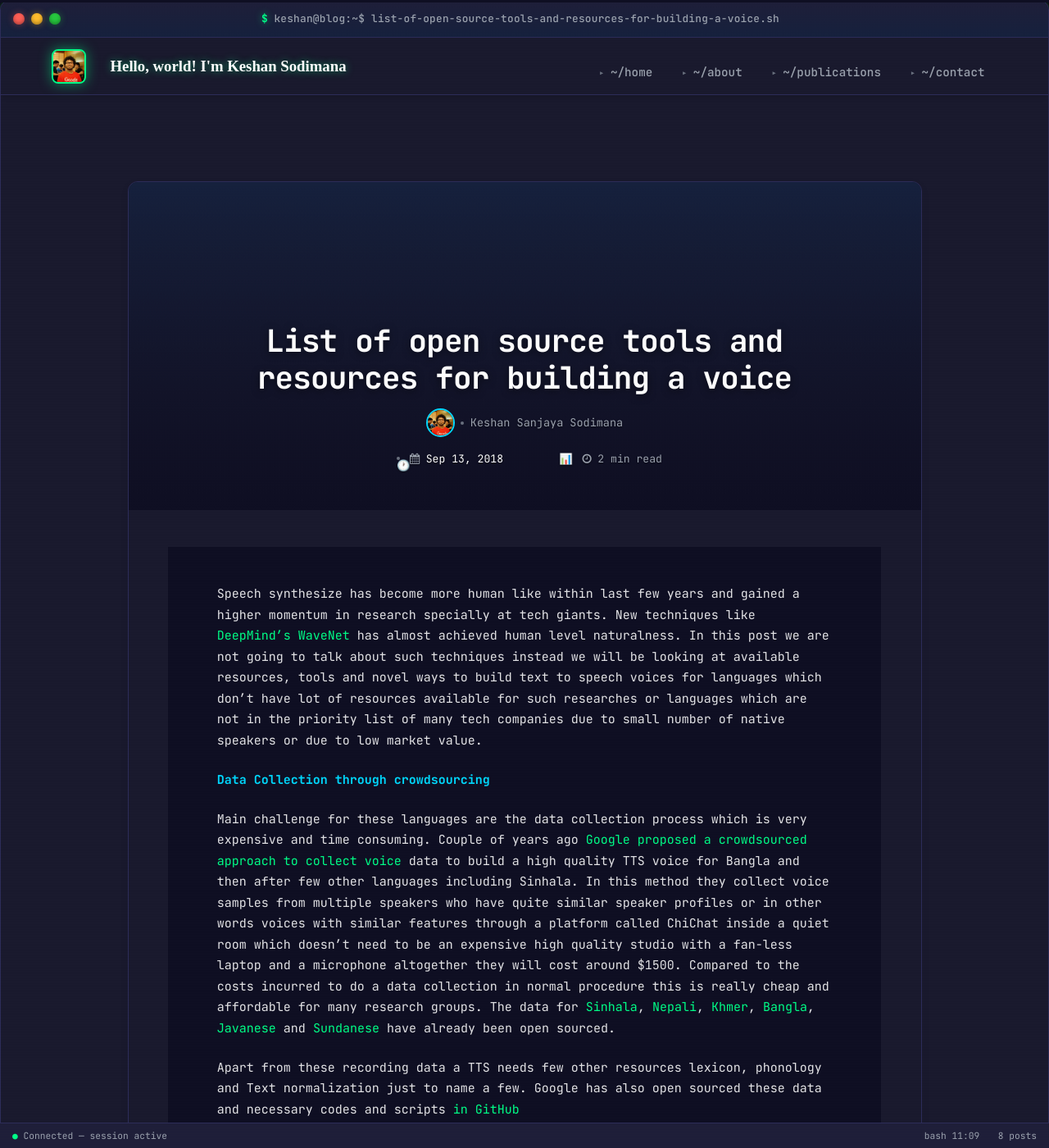
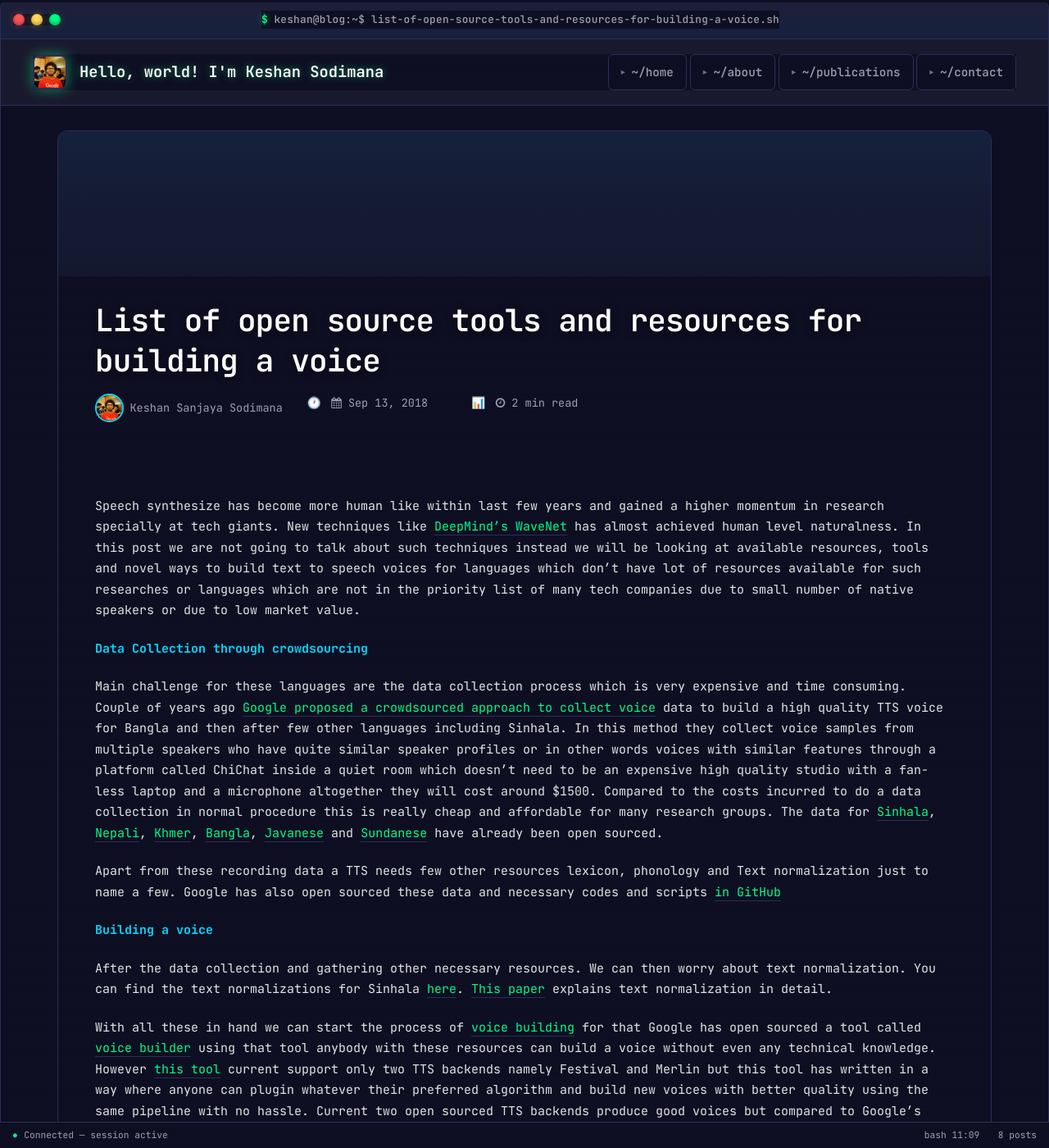
Before and after one commit to keshan/keshan.github.io, a Jekyll site: the page built from _posts/2018-09-13-Text-to-speech-opensource.md, in a window 1280 px wide and 1400 px high. Shown: the whole window at 82% size. Built offline with Jekyll 4.4.1, drawn with Linux system fonts in a browser that asks for light colours; comment, search, counter and statistics services are not loaded.

Commit message:
theme to terminal style for pages bugs

```diff
--- a/_includes/head.html
+++ b/_includes/head.html
@@ -88,14 +88,9 @@
 	<!-- Google Fonts -->
 	<link rel="preconnect" href="https://fonts.googleapis.com">
 	<link rel="preconnect" href="https://fonts.gstatic.com" crossorigin>
-	<link href="https://fonts.googleapis.com/css2?family=Inter:wght@300;400;500;600;700;800&family=Merriweather:ital,wght@0,400;0,700;1,400&family=JetBrains+Mono:wght@400;500&display=swap" rel="stylesheet">
 
-	<!-- Styles -->
-	<link rel="stylesheet" href="{{ "/assets/css/main.css" | prepend: site.baseurl }}">
-	<link rel="stylesheet" href="{{ "/assets/css/bracia-style.css" | prepend: site.baseurl }}">
-  <link rel="stylesheet" href="/assets/css/modern-sleek.css">
-  <!-- Terminal Theme - Must be last to override -->
-  <link rel="stylesheet" href="{{ "/assets/css/terminal-theme.css" | prepend: site.baseurl }}">
+	<!-- Terminal Theme Only - No old theme files -->
+	<link rel="stylesheet" href="{{ "/assets/css/terminal-theme.css" | prepend: site.baseurl }}?v=2">
   {% if page.title %}
     <meta name="twitter:title" content="{{ page.title }}">
   {% else %}
--- a/_layouts/default.html
+++ b/_layouts/default.html
@@ -1,26 +1,28 @@
 <!DOCTYPE html>
 <html lang="en">
 {% include head.html %}
-<body>
+<body style="background-color: #0f0f23 !important; color: #e4e4e7 !important; font-family: 'JetBrains Mono', monospace !important;">
 
-  <div class="terminal-window">
-    <div class="terminal-header">
-      <div class="terminal-buttons">
-        <button class="terminal-btn close"></button>
-        <button class="terminal-btn minimize"></button>
-        <button class="terminal-btn maximize"></button>
+  <div class="terminal-window" style="background: #1a1a2e !important; min-height: 100vh;">
+    <div class="terminal-header" style="background: linear-gradient(180deg, #1f1f3a 0%, #16213e 100%) !important; padding: 0.8rem 1rem; display: flex; align-items: center; justify-content: space-between; border-bottom: 1px solid #2d2d5a;">
+      <div class="terminal-buttons" style="display: flex; gap: 8px;">
+        <button class="terminal-btn close" style="width: 14px; height: 14px; border-radius: 50%; background: #ff5555; border: none;"></button>
+        <button class="terminal-btn minimize" style="width: 14px; height: 14px; border-radius: 50%; background: #ffdd57; border: none;"></button>
+        <button class="terminal-btn maximize" style="width: 14px; height: 14px; border-radius: 50%; background: #00ff88; border: none;"></button>
       </div>
-      <div class="terminal-title">keshan@blog:~$ {% if page.url == '/' %}./home.sh{% elsif page.url contains '/about/' %}cat ~/about.md{% elsif page.url contains '/publications/' %}ls ~/publications/{% elsif page.url contains '/contact/' %}mail -s "Hello"{% else %}{{ page.title | slugify }}.sh{% endif %}</div>
+      <div class="terminal-title" style="color: #9ca3af; font-size: 0.85rem;">keshan@blog:~$ {% if page.url == '/' %}./home.sh{% elsif page.url contains '/about/' %}cat ~/about.md{% elsif page.url contains '/publications/' %}ls ~/publications/{% elsif page.url contains '/contact/' %}mail -s "Hello"{% else %}{{ page.title | slugify }}.sh{% endif %}</div>
       <div style="width: 68px;"></div>
     </div>
-    <div class="terminal-body">
+    <div class="terminal-body" style="padding: 0;">
       {{ content }}
     </div>
   </div>
 
-  <div class="status-bar">
-    <div class="status-left">Connected — session active</div>
-    <div class="status-right">
+  <div class="status-bar" style="position: fixed; bottom: 0; left: 0; right: 0; background: #1f1f3a; border-top: 1px solid #2d2d5a; padding: 0.4rem 1rem; display: flex; justify-content: space-between; font-size: 0.75rem; color: #9ca3af; z-index: 100;">
+    <div style="display: flex; align-items: center; gap: 0.5rem;">
+      <span style="color: #00ff88;">●</span> Connected — session active
+    </div>
+    <div style="display: flex; gap: 1.5rem;">
       <span>bash {{site.time | date: '%H:%M'}}</span>
       <span>{{site.posts.size}} posts</span>
     </div>
--- a/assets/css/terminal-theme.css
+++ b/assets/css/terminal-theme.css
@@ -5,10 +5,10 @@
 /* CSS Custom Properties - Vibrant Terminal Theme */
 :root {
   /* Terminal Colors - More Vibrant */
-  --term-bg: #0f0f23;
-  --term-bg-secondary: #1a1a2e;
-  --term-bg-tertiary: #16213e;
-  --term-bg-elevated: #1f1f3a;
+  --term-bg: #0f0f23 !important;
+  --term-bg-secondary: #1a1a2e !important;
+  --term-bg-tertiary: #16213e !important;
+  --term-bg-elevated: #1f1f3a !important;
   --term-green: #00ff88;
   --term-green-dim: #00cc6a;
   --term-green-muted: #0a9f5e;
@@ -39,6 +39,38 @@
 }
 
 /* ========================================
+   GLOBAL OVERRIDES - MUST BE AT TOP
+   ======================================== */
+
+html body,
+body,
+.wrapper,
+.main-content,
+.page-content,
+.container,
+.container-fluid,
+.site-wrapper,
+.content-area {
+  background-color: var(--term-bg) !important;
+  background: var(--term-bg) !important;
+  color: var(--term-text) !important;
+}
+
+/* All possible page containers */
+div, section, article, aside, main, header, footer, nav,
+.page, .post, .article, .content, .container, .wrapper,
+.about-container, .contact-container, .publications-container,
+.blog-tags, .tags-page {
+  background-color: var(--term-bg) !important;
+  background: var(--term-bg) !important;
+}
+
+/* All section/div containers */
+* {
+  border-color: var(--term-border) !important;
+}
+
+/* ========================================
    BASE STYLES
    ======================================== */
 
```
